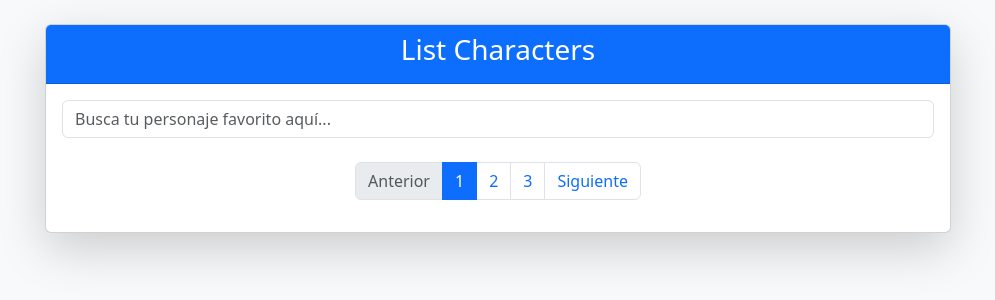
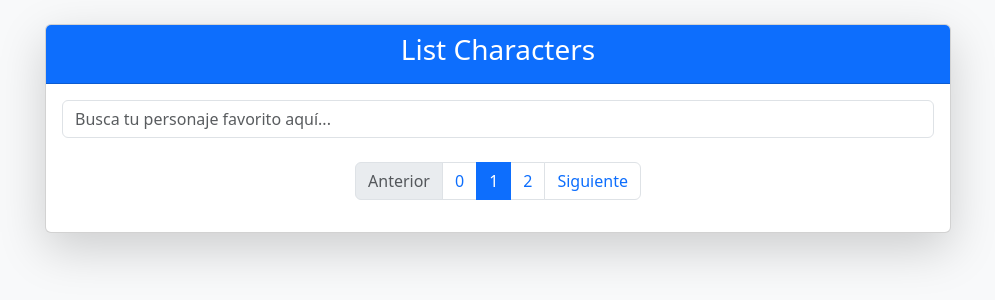
Before and after one commit to sdieg82/rm-app-rmapi, an Angular app: page /home in a window 1280 px wide. Shown: the top 300 px of the page, without its empty margins (142-1137 px from the left). Built offline with nearby package versions, Linux system fonts and the light colour scheme.

Commit message:
number on pagination active

```diff
--- a/src/app/pages/layout-home-page/shared/nav-bar/nav-bar.component.html
+++ b/src/app/pages/layout-home-page/shared/nav-bar/nav-bar.component.html
@@ -3,14 +3,14 @@
       <li class="page-item" [class.disabled]="page <= 1">
         <button (click)="previousPage()" class="page-link">Anterior</button>
       </li>
-      <li class="page-item" [class.active]="page === 1">
-        <a class="page-link" (click)="goToPage(1)">1</a>
+      <li class="page-item" [class.active]="page === this.page-1">
+        <a class="page-link" (click)="goToPage(1)">{{this.page-1}}</a>
       </li>
-      <li class="page-item" [class.active]="page === 2">
-        <a class="page-link" (click)="goToPage(2)">2</a>
+      <li class="page-item" [class.active]="page === this.page">
+        <a class="page-link" (click)="goToPage(2)">{{this.page}}</a>
       </li>
-      <li class="page-item" [class.active]="page === 3">
-        <a class="page-link" (click)="goToPage(3)">3</a>
+      <li class="page-item" [class.active]="page === this.page+1">
+        <a class="page-link" (click)="goToPage(3)">{{this.page+1}}</a>
       </li>
       <li class="page-item">
         <button (click)="nextPage()" class="page-link">Siguiente</button>
```
